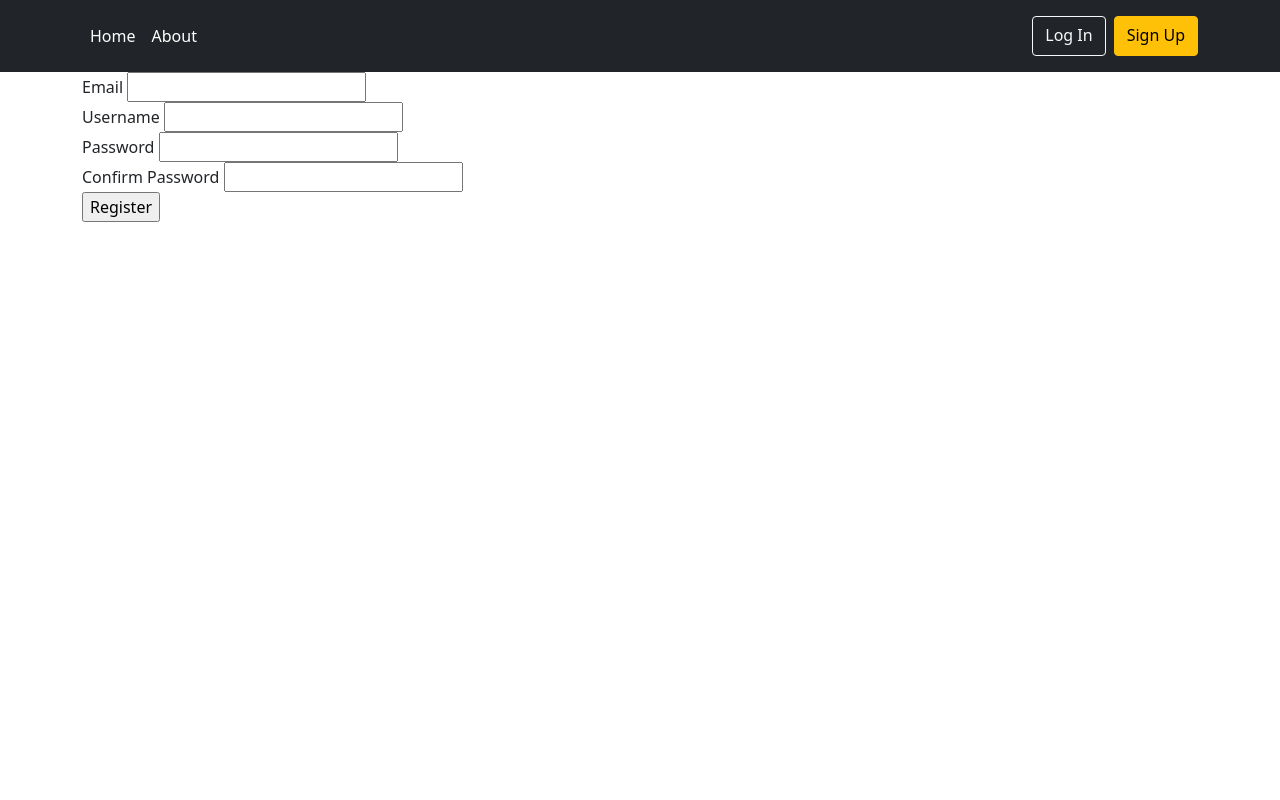
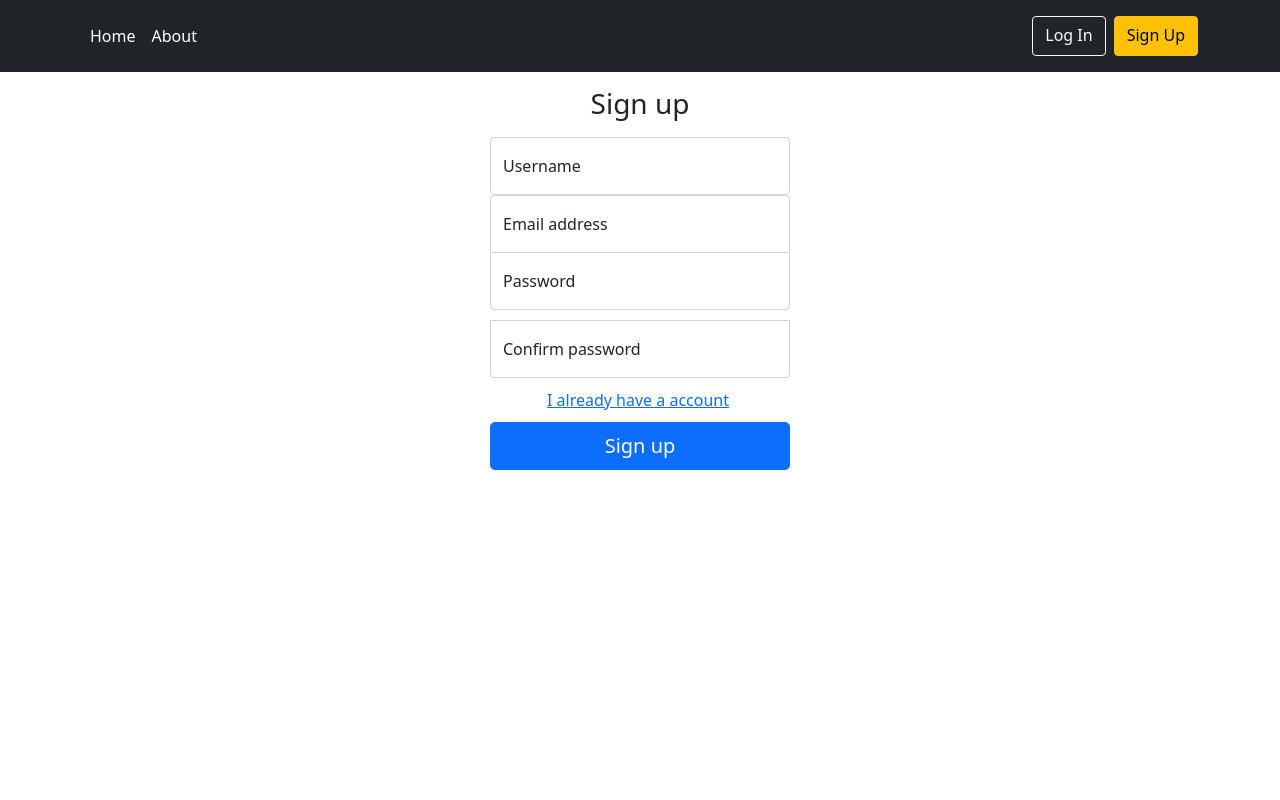
Before and after one commit to thinhnguyenuit/splendid-sun, a Flask app: page /register in a window 1280 px wide. Run offline with Flask 2, Linux system fonts and the light colour scheme; some libraries are stand-ins or nearby versions.

Commit message:
Update login, register UI

```diff
--- /dev/null
+++ b/app/static/css/style.css
@@ -0,0 +1,25 @@
+html,
+body {
+  height: 100%;
+}
+
+.form-signin {
+  max-width: 330px;
+  padding: 15px;
+}
+
+.form-signin .form-floating:focus-within {
+  z-index: 2;
+}
+
+.form-signin input[type="email"] {
+  margin-bottom: -1px;
+  border-bottom-right-radius: 0;
+  border-bottom-left-radius: 0;
+}
+
+.form-signin input[type="password"] {
+  margin-bottom: 10px;
+  border-top-left-radius: 0;
+  border-top-right-radius: 0;
+}
--- a/app/templates/base.html
+++ b/app/templates/base.html
@@ -7,6 +7,7 @@
       integrity="sha384-EVSTQN3/azprG1Anm3QDgpJLIm9Nao0Yz1ztcQTwFspd3yD65VohhpuuCOmLASjC"
       crossorigin="anonymous"
     />
+    <link rel="stylesheet" href="../static/css/style.css">
     <script
       src="https://cdn.jsdelivr.net/npm/bootstrap@5.0.2/dist/js/bootstrap.bundle.min.js"
       integrity="sha384-MrcW6ZMFYlzcLA8Nl+NtUVF0sA7MsXsP1UyJoMp4YLEuNSfAP+JcXn/tWtIaxVXM"
--- a/app/templates/register.html
+++ b/app/templates/register.html
@@ -1,14 +1,59 @@
-{% extends "base.html" %}
-{% block content %}
-  {% from 'macros.html' import flash_msg%}
-  {{ flash_msg() }}
-<form method="POST">
-    {# This hidden_tag is a CSRF security feature. #}
-    {{ form.hidden_tag() }}
-    {{ form.email.label }} {{ form.email() }}<br>
-    {{ form.username.label }} {{ form.username() }}<br>
-    {{ form.password.label }} {{ form.password() }}<br>
-    {{ form.confirm_password.label }} {{ form.confirm_password() }}<br>
-    {{ form.submit() }}
-</form>
+{% extends "base.html" %} {% block content %} {% from 'macros.html' import
+flash_msg%} {{ flash_msg() }}
+<main class="form-signin w-100 m-auto text-center">
+  <form method="POST">
+    <h1 class="h3 mb-3 fw-normal">Sign up</h1>
+    {# This hidden_tag is a CSRF security feature. #} {{ form.hidden_tag() }}
+    <div class="form-floating">
+      <input
+        type="text"
+        class="form-control"
+        id="floatingInput"
+        placeholder="Username"
+        name="username"
+      />
+      <label for="floatingInput">Username</label>
+    </div>
+    <div class="form-floating">
+      <input
+        type="email"
+        class="form-control"
+        id="floatingInput"
+        placeholder="name@example.com"
+        name="email"
+      />
+      <label for="floatingInput">Email address</label>
+    </div>
+    <div class="form-floating">
+      <input
+        type="password"
+        class="form-control"
+        id="floatingPassword"
+        placeholder="Password"
+        name="password"
+      />
+      <label for="floatingPassword">Password</label>
+    </div>
+    <div class="form-floating">
+      <input
+        type="password"
+        class="form-control"
+        id="floatingPassword"
+        placeholder="Conform password"
+        name="confirm_password"
+      />
+      <label for="floatingPassword">Confirm password</label>
+    </div>
+    <a href="{{ url_for('users.login') }}" class="signup-image-link me-1"
+      >I already have a account</a
+    >
+    <button
+      class="w-100 btn btn-lg btn-primary"
+      type="submit"
+      style="margin-top: 10px"
+    >
+      Sign up
+    </button>
+  </form>
+</main>
 {% endblock %}
```
Also changed, not shown: app/templates/login.html (+18 -5 lines).
